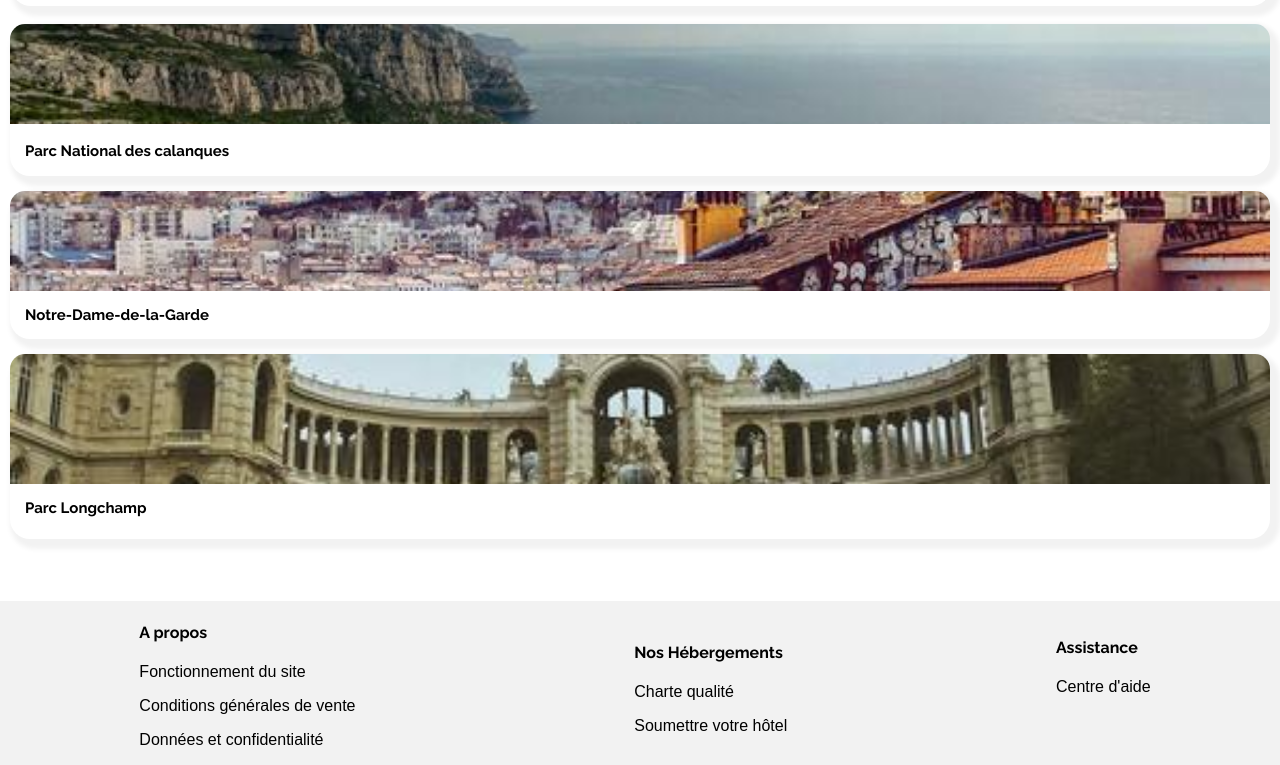
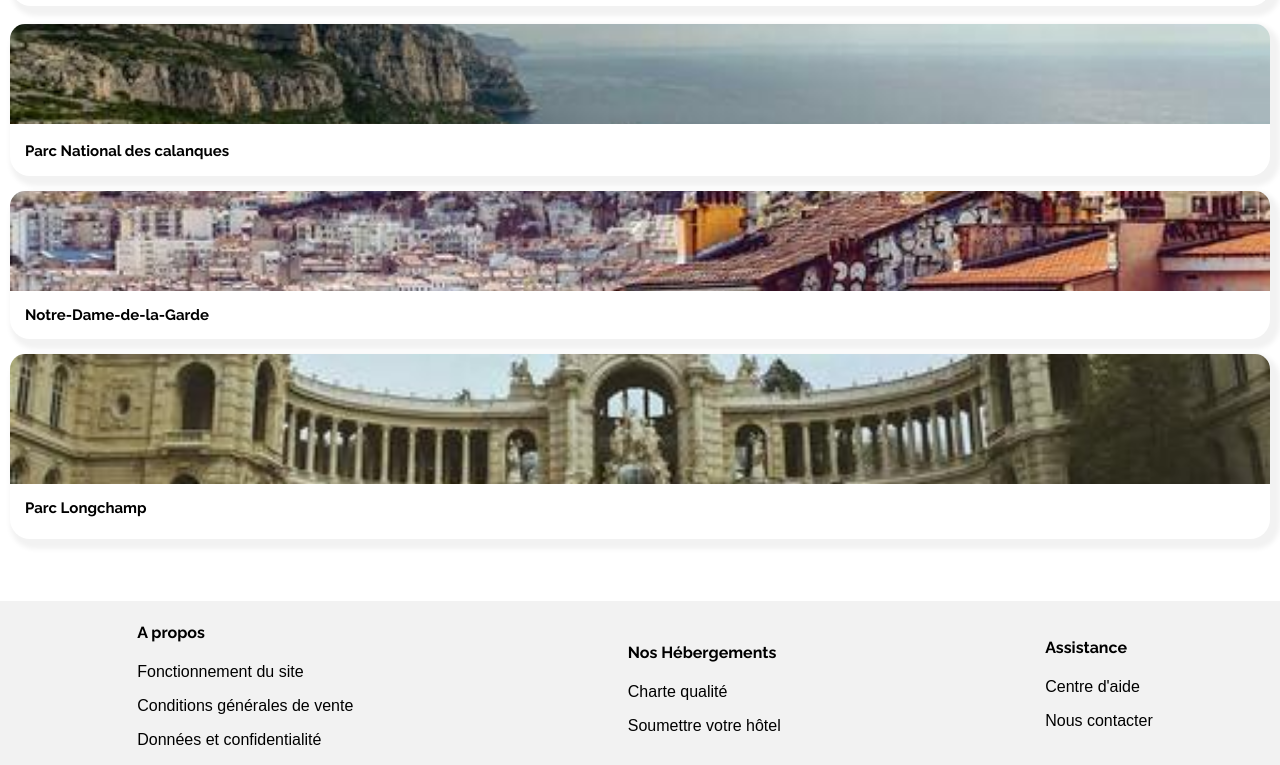
Before and after one commit to germaingithub/germainveron_2_01122020, a plain HTML site: page index.html in a window 1280 px wide. Shown: the part 3570-4335 px from the top of the page. Drawn offline with Linux system fonts and the light colour scheme.

Commit message:
back to to normal

```diff
--- a/index.html
+++ b/index.html
@@ -341,7 +341,7 @@
                 <h4 class="titre_assis">Assistance</h4>
                 <div class="tx_assis" id="Assistance">
                     <p>Centre d'aide</p>
-
+                    <p>Nous contacter</p>
                 </div>
             </div>
         </footer>
```
